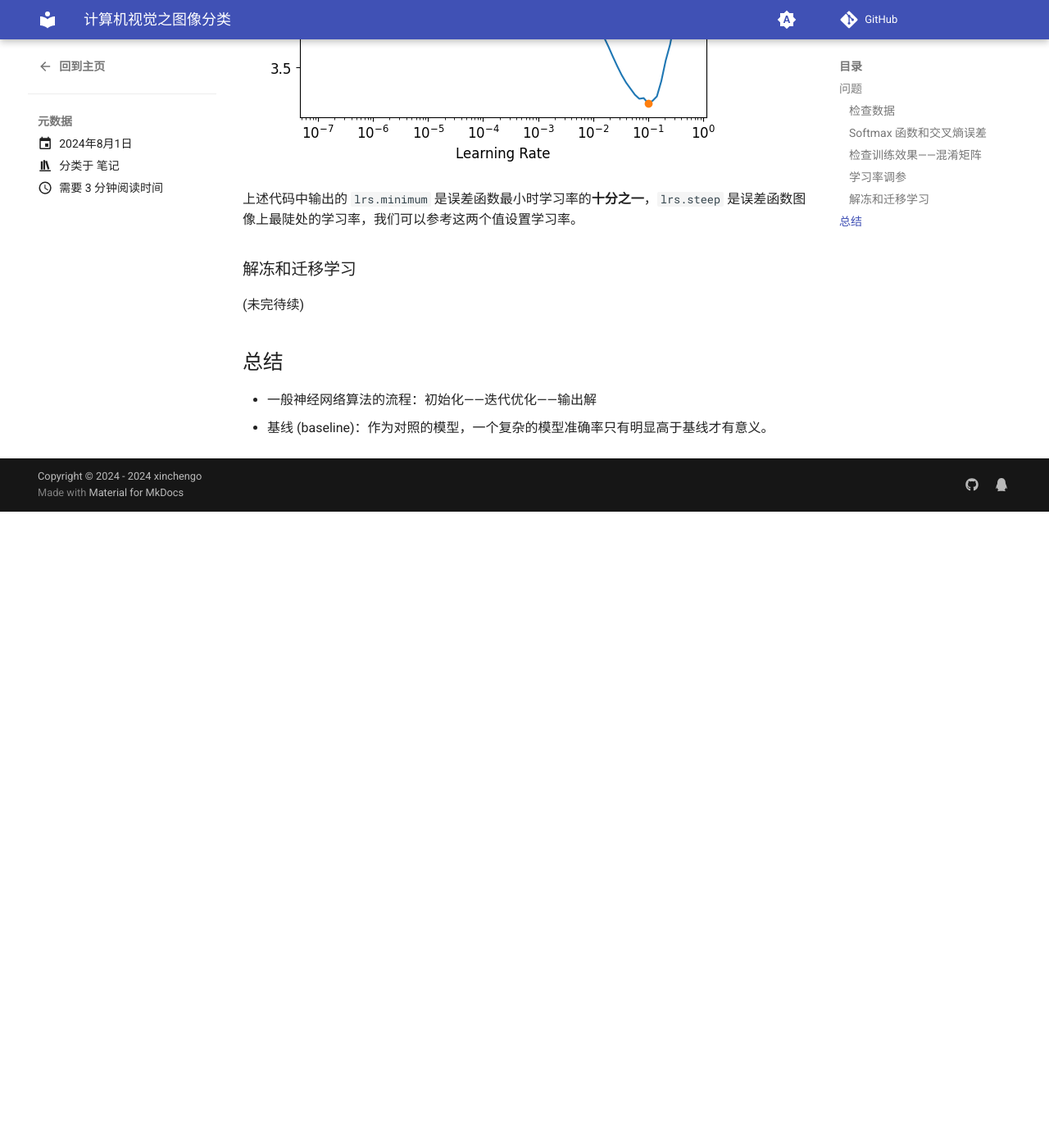
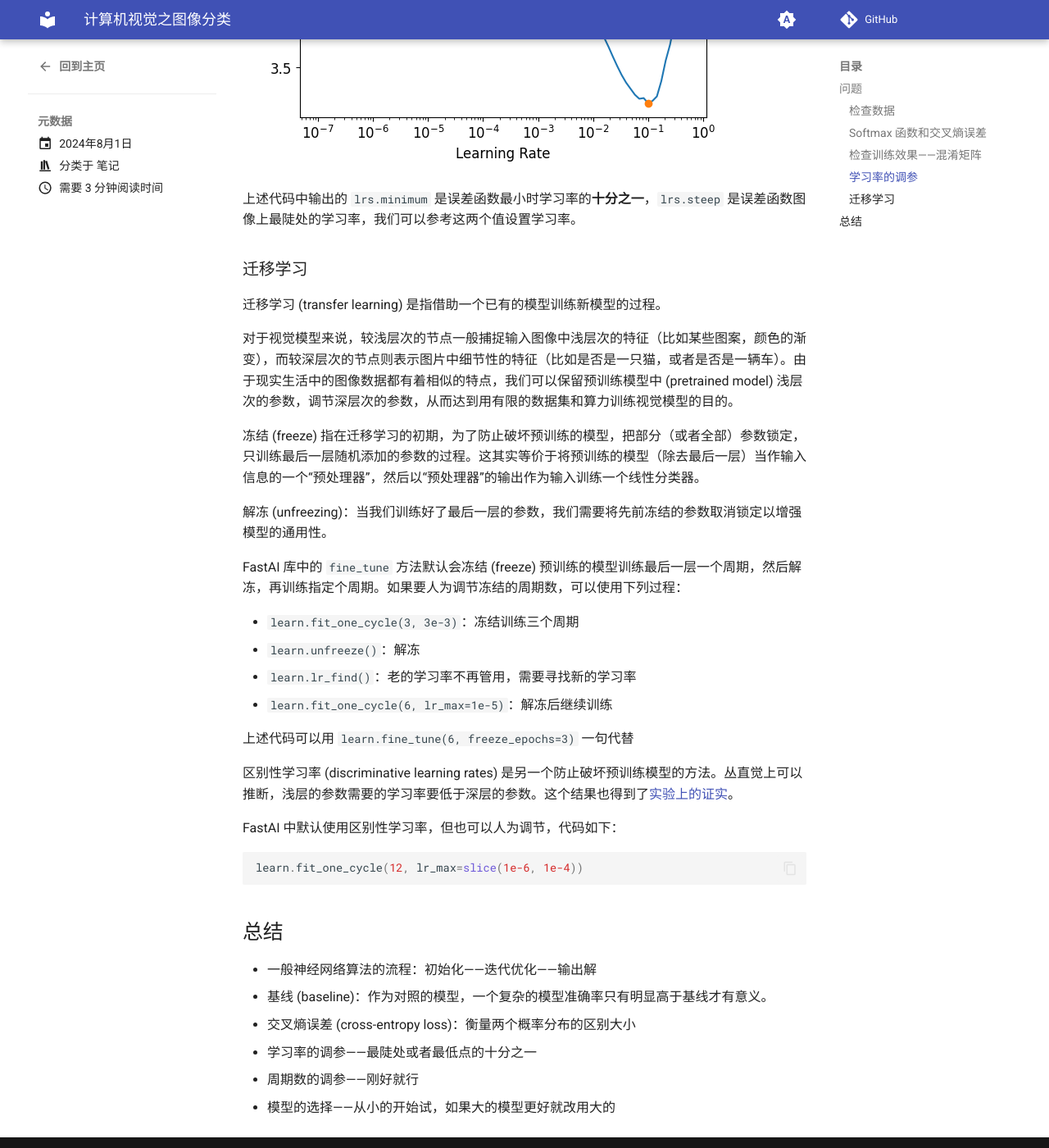
Before and after one commit to xinchengo/xinchengo.github.io, an MkDocs documentation site: the page built from docs/blog/posts/20240801-1-image-classification.md, in a window 1280 px wide and 1400 px high, scrolled down 4075 px. Shown: the whole window at 82% size. Built offline with MkDocs 1.6.1 and Material for MkDocs 9.7.7, drawn with Linux system fonts in a browser that asks for light colours; comment, search, counter and statistics services are not loaded; before the commit the page ends 4699 px from its top, so only the background shows below that.

Commit message:
Update post image classification

````diff
--- a/docs/blog/posts/20240801-1-image-classification.md
+++ b/docs/blog/posts/20240801-1-image-classification.md
@@ -132,7 +132,7 @@ interp.plot_confusion_matrix(figsize=(12,12), dpi=60)
 interp.most_confused(min_val=5)
 ```
 
-### 学习率调参
+### 学习率的调参
 
 学习率的调参——学习率查找器 (Learning Rate Finder)。
 
@@ -148,12 +148,38 @@ lrs = learn.lr_find(suggest_funcs=(minimum, steep)) # 注意书上的代码较
 
 上述代码中输出的 `lrs.minimum` 是误差函数最小时学习率的**十分之一**，`lrs.steep` 是误差函数图像上最陡处的学习率，我们可以参考这两个值设置学习率。
 
-### 解冻和迁移学习
+### 迁移学习
 
-(未完待续)
+迁移学习 (transfer learning) 是指借助一个已有的模型训练新模型的过程。
 
+对于视觉模型来说，较浅层次的节点一般捕捉输入图像中浅层次的特征（比如某些图案，颜色的渐变），而较深层次的节点则表示图片中细节性的特征（比如是否是一只猫，或者是否是一辆车）。由于现实生活中的图像数据都有着相似的特点，我们可以保留预训练模型中 (pretrained model) 浅层次的参数，调节深层次的参数，从而达到用有限的数据集和算力训练视觉模型的目的。
+
+冻结 (freeze) 指在迁移学习的初期，为了防止破坏预训练的模型，把部分（或者全部）参数锁定，只训练最后一层随机添加的参数的过程。这其实等价于将预训练的模型（除去最后一层）当作输入信息的一个“预处理器”，然后以“预处理器”的输出作为输入训练一个线性分类器。
+
+解冻 (unfreezing)：当我们训练好了最后一层的参数，我们需要将先前冻结的参数取消锁定以增强模型的通用性。
+
+FastAI 库中的 `fine_tune` 方法默认会冻结 (freeze) 预训练的模型训练最后一层一个周期，然后解冻，再训练指定个周期。如果要人为调节冻结的周期数，可以使用下列过程：
+
+- `learn.fit_one_cycle(3, 3e-3)`：冻结训练三个周期
+- `learn.unfreeze()`：解冻
+- `learn.lr_find()`：老的学习率不再管用，需要寻找新的学习率
+- `learn.fit_one_cycle(6, lr_max=1e-5)`：解冻后继续训练
+
+上述代码可以用 `learn.fine_tune(6, freeze_epochs=3)` 一句代替
+
+区别性学习率 (discriminative learning rates) 是另一个防止破坏预训练模型的方法。丛直觉上可以推断，浅层的参数需要的学习率要低于深层的参数。这个结果也得到了[实验上的证实](http://arxiv.org/pdf/1411.1792)。
+
+FastAI 中默认使用区别性学习率，但也可以人为调节，代码如下：
+
+```py
+learn.fit_one_cycle(12, lr_max=slice(1e-6, 1e-4))
+```
 
 ## 总结
 
 - 一般神经网络算法的流程：初始化——迭代优化——输出解
 - 基线 (baseline)：作为对照的模型，一个复杂的模型准确率只有明显高于基线才有意义。
+- 交叉熵误差 (cross-entropy loss)：衡量两个概率分布的区别大小
+- 学习率的调参——最陡处或者最低点的十分之一
+- 周期数的调参——刚好就行
+- 模型的选择——从小的开始试，如果大的模型更好就改用大的
````
